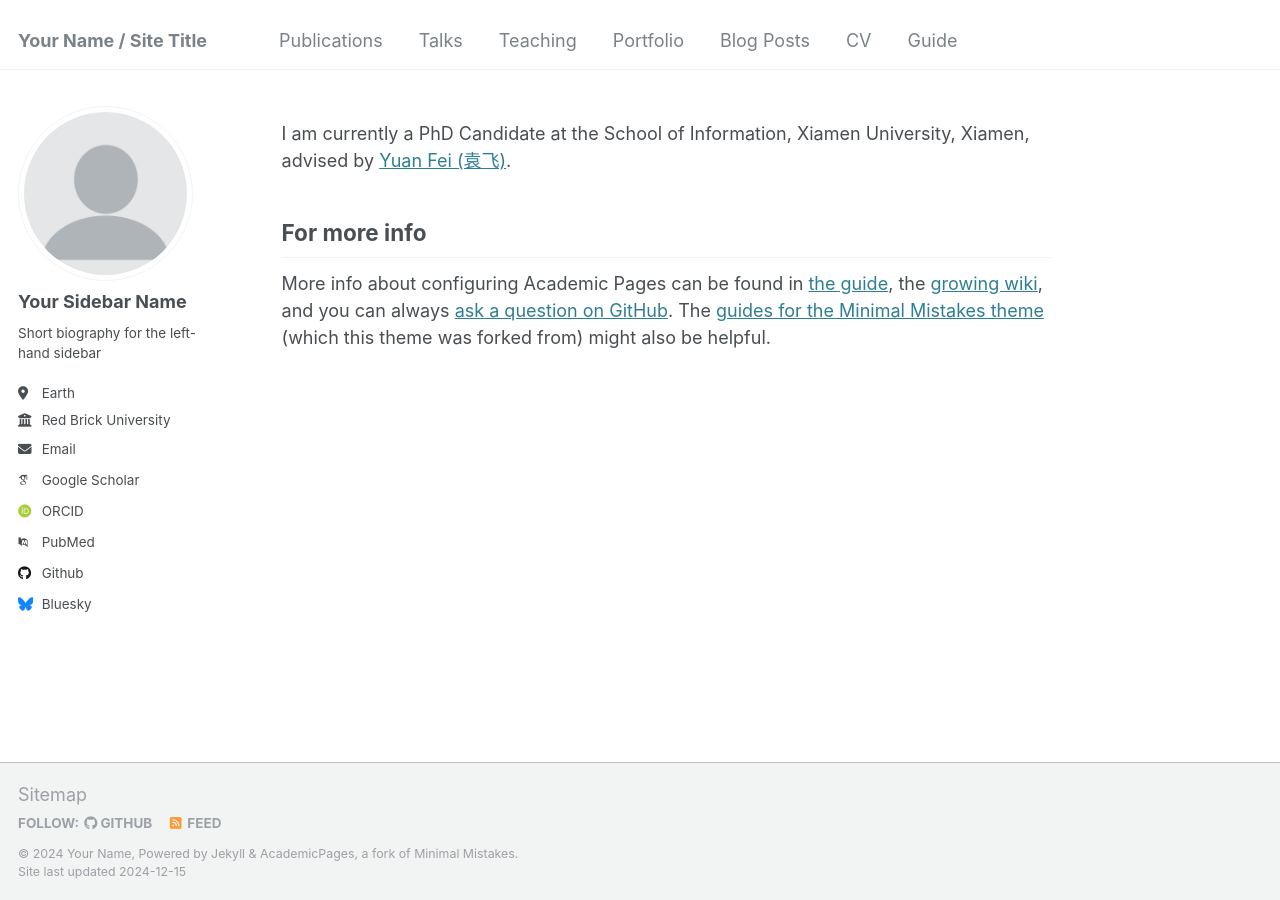
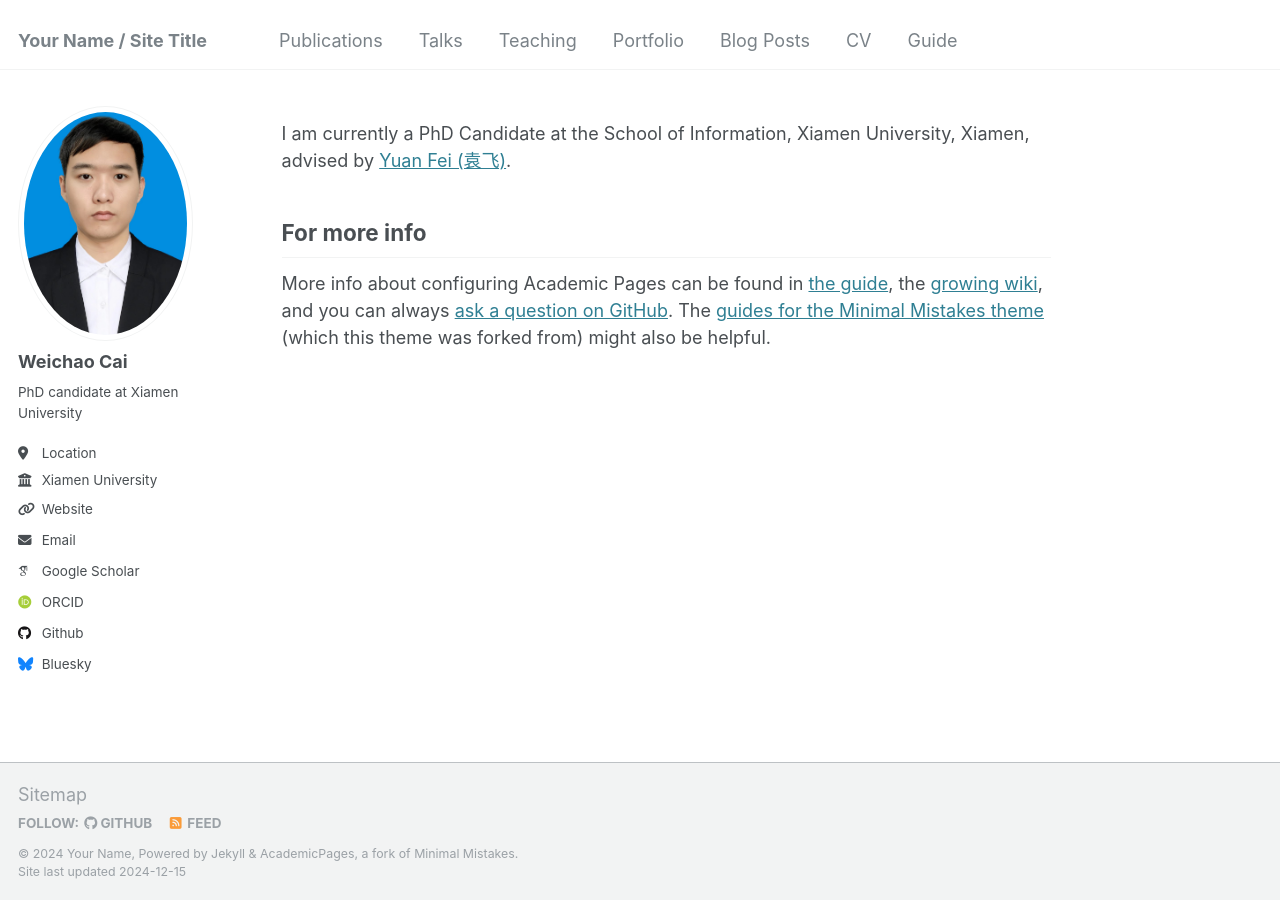
Before and after one commit to GPIOX/weichaocai.github.io, a Jekyll site: the page built from _pages/about.md, in a window 1280 px wide. Built offline with Jekyll 4.4.1, drawn with Linux system fonts in a browser that asks for light colours; some web fonts are replaced.

Commit message:
Update _config.yml

```diff
--- a/_config.yml
+++ b/_config.yml
@@ -21,22 +21,22 @@ repository               : "academicpages/academicpages.github.io"
 #               Additional customization can be done by editing /_includes/author-profile.html
 author:
   # Biographic information
-  avatar           : "profile.png"
-  name             : "Your Sidebar Name"
+  avatar           : "personal_photo.jpg"
+  name             : "Weichao Cai"
   pronouns         : # example: "she/her"
-  bio              : "Short biography for the left-hand sidebar"
-  location         : "Earth"
-  employer         : "Red Brick University"
-  uri              : # URL
+  bio              : "PhD candidate at Xiamen University"
+  location         : "Location"
+  employer         : "Xiamen University"
+  uri              : https://gpiox.github.io/weichaocai.github.io # URL
   email            : "none@example.org"
 
   # Academic websites
   arxiv            : # URL - Update with the correct link to your profile
-  googlescholar    : "https://scholar.google.com/citations?user=PS_CX0AAAAAJ"
+  googlescholar    : "https://scholar.google.com/citations?user=1FgjPC0AAAAJ"
   impactstory      : # URL
-  orcid            : "http://orcid.org/yourorcidurl"
+  orcid            : "https://orcid.org/0009-0002-6060-655X"
   semantic         : # URL
-  pubmed           : "https://www.ncbi.nlm.nih.gov/pubmed/?term=john+snow"
+  pubmed           : # "https://www.ncbi.nlm.nih.gov/pubmed/?term=john+snow"
   researchgate     : # URL
   scopus           : # URL
 
```
